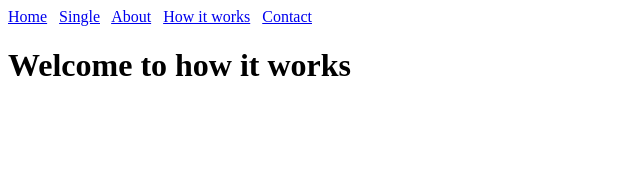
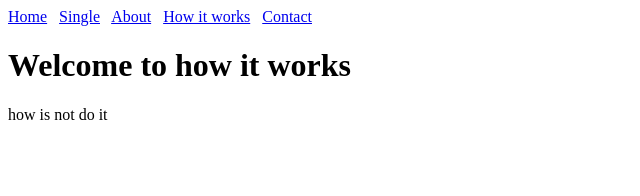
Before and after one commit to danielskiala/demo-app-angular, an Angular app: page /how-it-works in a window 1280 px wide. Shown: the top 196 px of the page, without its empty margins (0-640 px from the left). Built offline with nearby package versions, Linux system fonts and the light colour scheme.

Commit message:
Add little paragraph on how-it-worksPage

```diff
--- a/src/app/how-it-works/how-it-works.component.html
+++ b/src/app/how-it-works/how-it-works.component.html
@@ -1 +1,2 @@
 <h1>Welcome to how it works</h1>
+<p>how is not do it</p>
```
